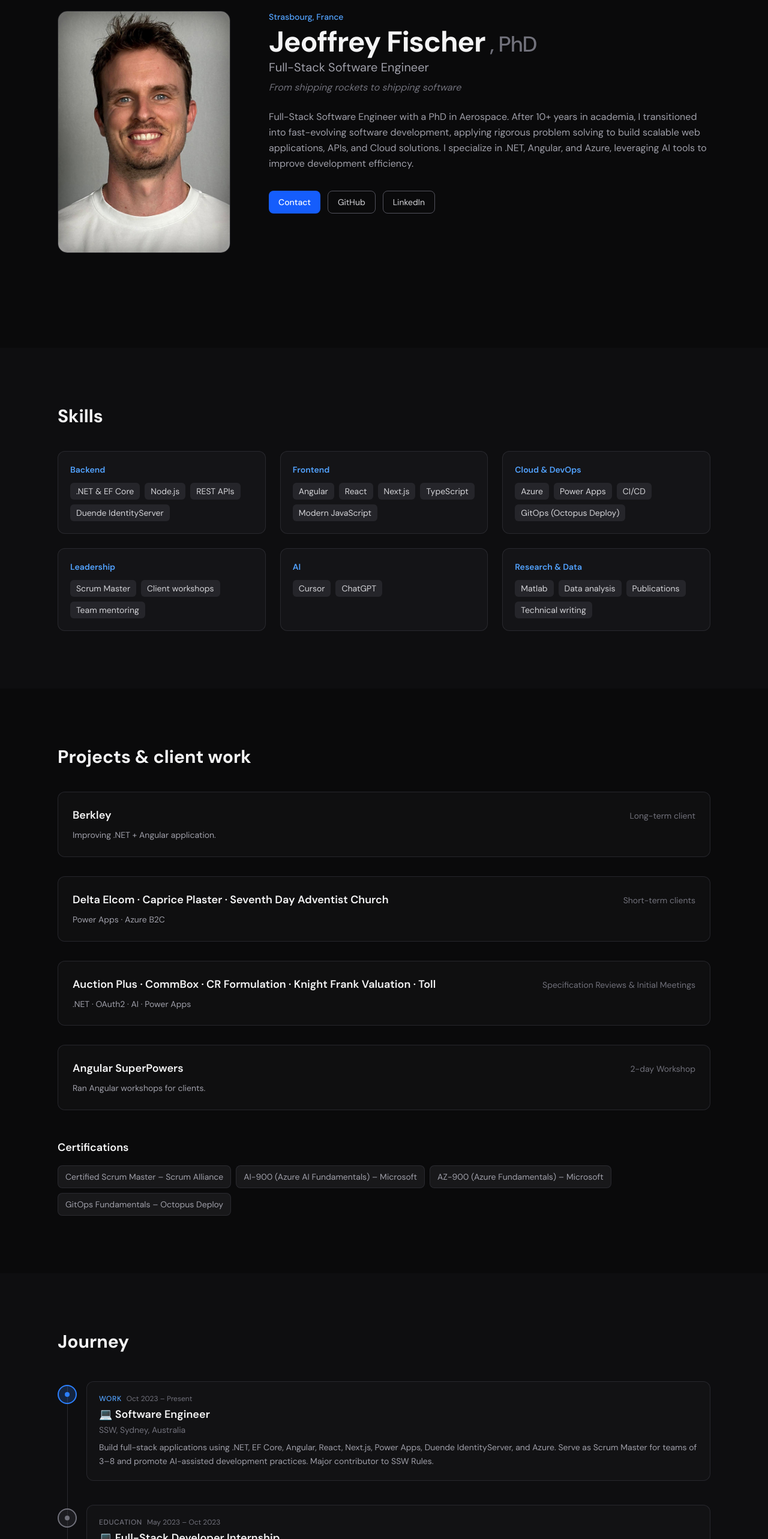
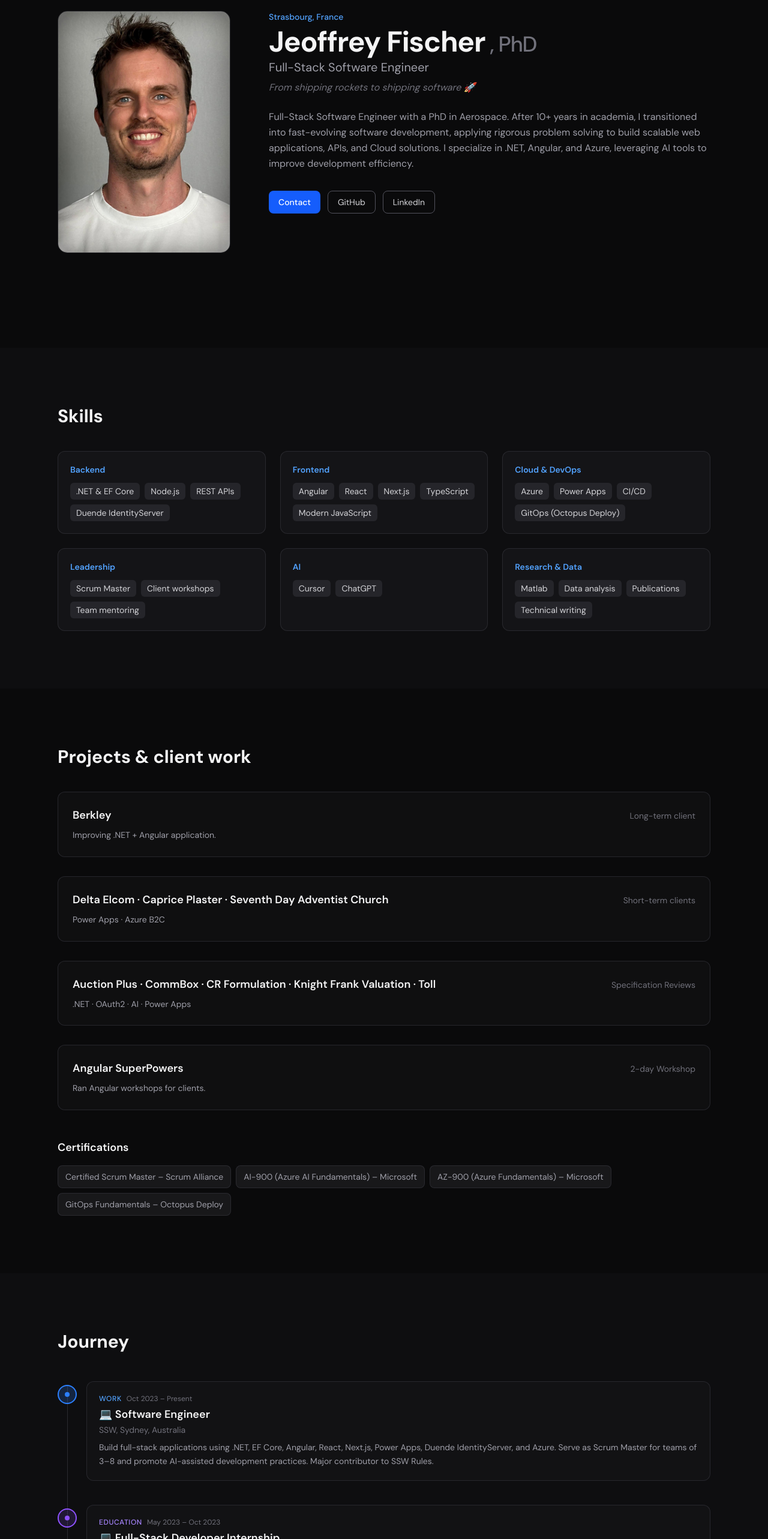
Before and after one commit to jeoffreyfischer/my-pro-resume, a React (Vite) app: page / in a window 1280 px wide. Shown: the part 140-2706 px from the top of the page at 60% size. Built offline with nearby package versions, Linux system fonts and the light colour scheme.

Commit message:
Content and color changes

```diff
--- a/src/components/Nav.tsx
+++ b/src/components/Nav.tsx
@@ -53,7 +53,8 @@ export function Nav() {
       <nav className="container-narrow flex h-14 sm:h-16 items-center justify-between">
         <a
           href="#intro"
-          className="text-sm font-semibold text-zinc-900 dark:text-zinc-100 hover:text-zinc-700 dark:hover:text-white transition-colors"
+          className="text-2xl sm:text-3xl font-bold tracking-tight text-zinc-900 dark:text-zinc-100 hover:text-zinc-600 dark:hover:text-zinc-300 transition-colors"
+          aria-label="Back to top"
         >
           JF
         </a>
--- a/src/components/sections/Journey.tsx
+++ b/src/components/sections/Journey.tsx
@@ -36,12 +36,12 @@ export function Journey() {
                   className={`absolute left-0 top-1.5 w-6 h-6 sm:w-8 sm:h-8 rounded-full border-2 flex items-center justify-center ${
                     item.type === "work"
                       ? "border-blue-500 bg-blue-500/20"
-                      : "border-zinc-400 dark:border-zinc-500 bg-zinc-200 dark:bg-zinc-700/30"
+                      : "border-violet-500 bg-violet-500/20 dark:bg-violet-500/15"
                   }`}
                 >
                   <span
                     className={`w-2 h-2 rounded-full ${
-                      item.type === "work" ? "bg-blue-500" : "bg-zinc-500"
+                      item.type === "work" ? "bg-blue-500" : "bg-violet-500"
                     }`}
                   />
                 </span>
@@ -50,7 +50,7 @@ export function Journey() {
                   <div className="flex flex-wrap items-baseline gap-2">
                     <span
                       className={`text-xs font-medium uppercase tracking-wider ${
-                        item.type === "work" ? "text-blue-600 dark:text-blue-400" : "text-zinc-500"
+                        item.type === "work" ? "text-blue-600 dark:text-blue-400" : "text-violet-600 dark:text-violet-400"
                       }`}
                     >
                       {item.type === "work" ? "Work" : "Education"}
--- a/src/data/resume.ts
+++ b/src/data/resume.ts
@@ -2,7 +2,7 @@ export const site = {
   name: "Jeoffrey Fischer",
   suffix: "PhD",
   title: "Full-Stack Software Engineer",
-  tagline: "From shipping rockets to shipping software",
+  tagline: "From shipping rockets to shipping software 🚀",
   location: "Strasbourg, France",
   summary:
     "Full-Stack Software Engineer with a PhD in Aerospace. After 10+ years in academia, I transitioned into fast-evolving software development, applying rigorous problem solving to build scalable web applications, APIs, and Cloud solutions. I specialize in .NET, Angular, and Azure, leveraging AI tools to improve development efficiency.",
@@ -107,7 +107,7 @@ export const projects = [
   },
   {
     title: "Auction Plus · CommBox · CR Formulation · Knight Frank Valuation · Toll",
-    role: "Specification Reviews & Initial Meetings",
+    role: "Specification Reviews",
     description: ".NET · OAuth2 · AI · Power Apps",
   },
   {
```
